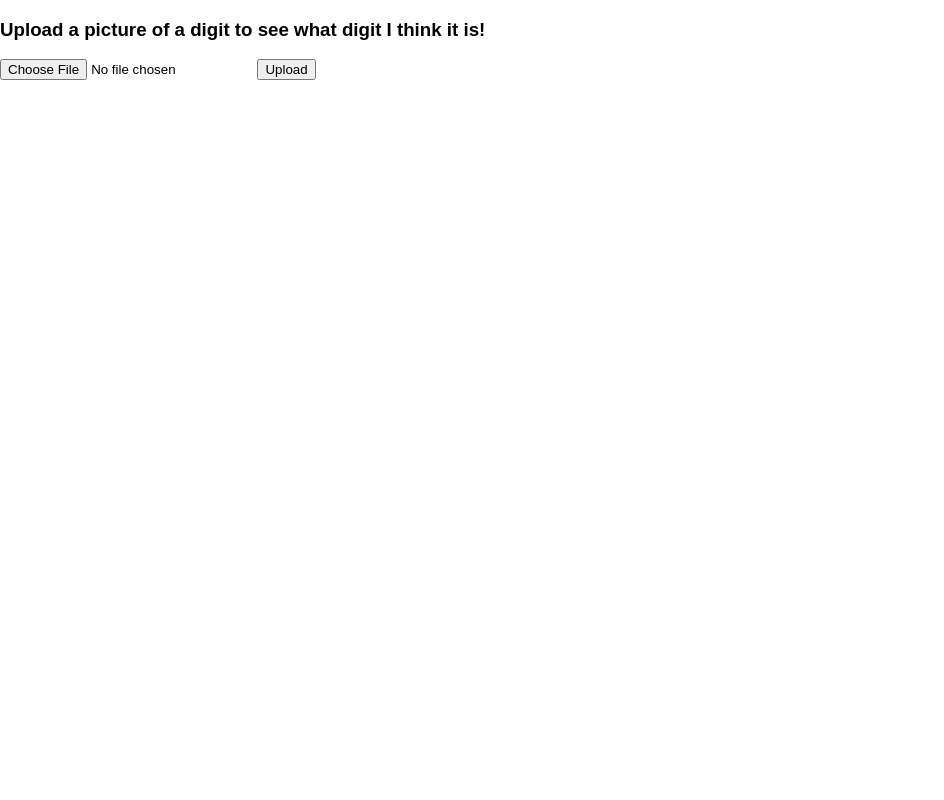
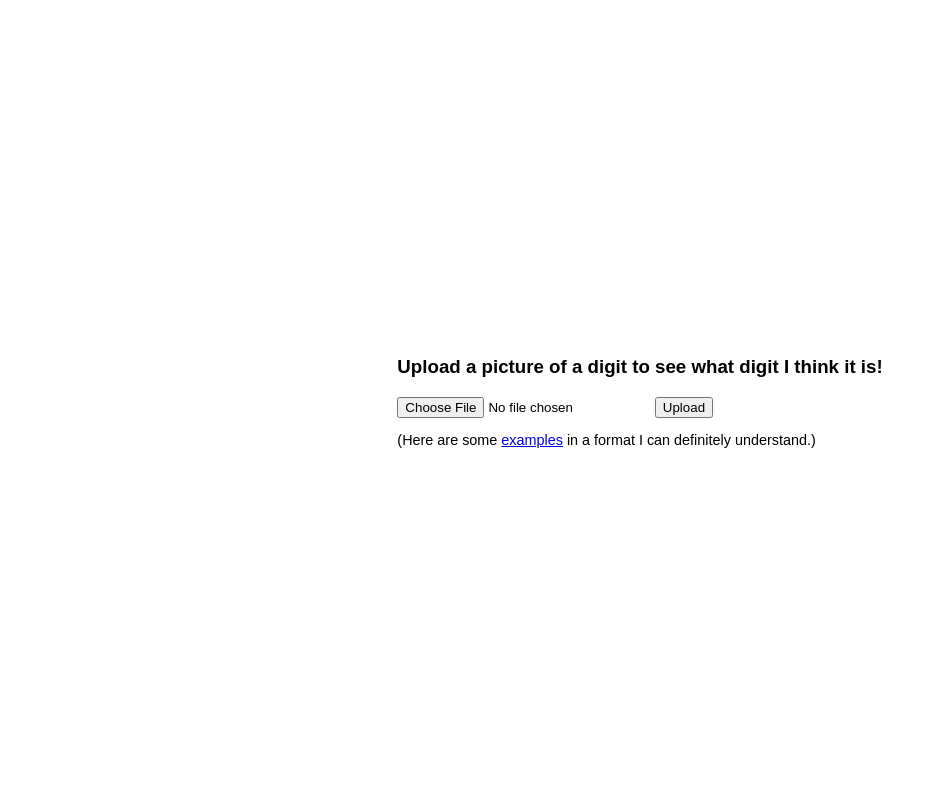
Before and after one commit to golubitsky/wake-word-app, a Flask app: page / in a window 1280 px wide. Shown: the whole page, without its empty margins (0-944 px from the left). Run offline with Flask 2, Linux system fonts and the light colour scheme; some libraries are stand-ins or nearby versions.

Commit message:
index.html: center text and add link to examples on GitHub

```diff
--- a/ml_model_app/src/templates/index.html
+++ b/ml_model_app/src/templates/index.html
@@ -4,13 +4,28 @@
     <title>MNIST Handwritten Digits Prediction</title>
     <meta name="viewport" content="width=device-width, initial-scale=1" />
     <style>
+      html,
       body {
-        margin: 0;
+        height: 100%;
+      }
+
+      html {
+        display: table;
+        margin: auto;
+      }
+
+      body {
+        display: table-cell;
+        vertical-align: middle;
         font-family: Arial, Helvetica, sans-serif;
       }
 
       #prediction-container span {
         font-size: 40px;
+      }
+
+      p {
+        font-size: 0.9em;
       }
     </style>
 
@@ -51,6 +66,14 @@
       <input type="file" name="file" />
       <input type="submit" value="Upload" />
     </form>
+    <p>
+      (Here are some
+      <a
+        href="https://github.com/golubitsky/wake-word-app/tree/main/ml_model_app/samples"
+        >examples</a
+      >
+      in a format I can definitely understand.)
+    </p>
     <div id="prediction-container" hidden>
       <span>My best guess is</span>
       <span id="prediction"></span>
```
